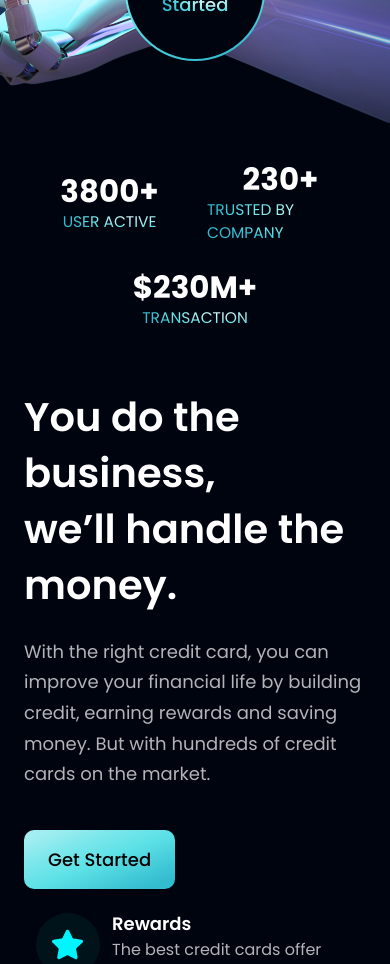
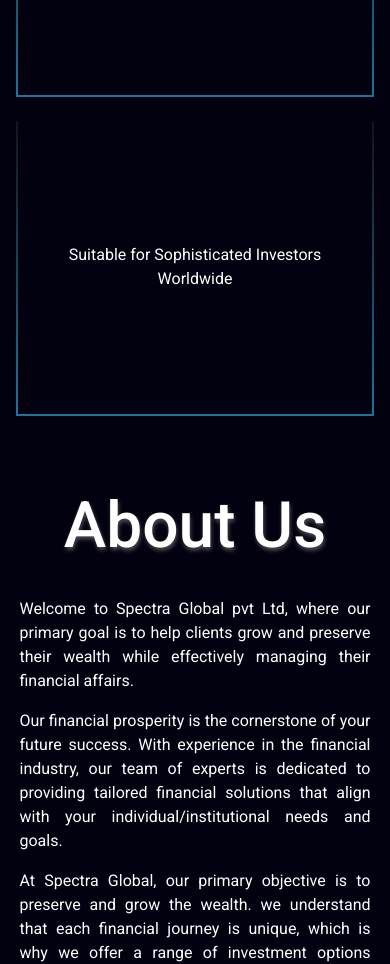
Before and after one commit to rajaniyadav9969/spectra-global, a React (Create React App) app: page / in a window 390 px wide. Shown: the part 1020-1984 px from the top of the page. Built offline with nearby package versions, Linux system fonts and the light colour scheme.

Commit message:
update spectra global

```diff
--- a/public/index.html
+++ b/public/index.html
@@ -2,20 +2,23 @@
 <html lang="en">
   <head>
     <meta charset="utf-8" />
-    <link rel="icon" href="%PUBLIC_URL%/hoobank.svg" />
+    <link rel="icon" href="%PUBLIC_URL%/sm-logo.png" />
     <meta name="viewport" content="width=device-width, initial-scale=1" />
     <meta name="theme-color" content="#000000" />
     <meta
       name="description"
       content="Web site created using create-react-app"
     />
-    <link rel="apple-touch-icon" href="%PUBLIC_URL%/hoobank.svg" />
+    <link rel="apple-touch-icon" href="%PUBLIC_URL%/sm-logo.png" />
+    <link href="https://fonts.googleapis.com/css2?family=Nunito:ital@1&family=Roboto:wght@100;200;300;400;500;700;900&display=swap" rel="stylesheet">
+
+
+    <script src="http://ajax.googleapis.com/ajax/libs/jquery/1.7.1/jquery.min.js" type="text/javascript"></script>
     <!--
       manifest.json provides metadata used when your web app is installed on a
       user's mobile device or desktop. See https://developers.google.com/web/fundamentals/web-app-manifest/
     -->
-    <link rel="manifest" href="%PUBLIC_URL%/hoobank.svg" />
-    <link href="https://fonts.googleapis.com/css2?family=Poppins:wght@100;200;300;400;500;600;700;800;900&family=Roboto:wght@100;300;400;500;700;900&display=swap" rel="stylesheet">
+    <link rel="manifest" href="%PUBLIC_URL%/manifest.json" />
     <!--
       Notice the use of %PUBLIC_URL% in the tags above.
       It will be replaced with the URL of the `public` folder during the build.
@@ -25,7 +28,7 @@
       work correctly both with client-side routing and a non-root public URL.
       Learn how to configure a non-root public URL by running `npm run build`.
     -->
-    <title>HooBank</title>
+    <title>Spectra Global</title>
   </head>
   <body>
     <noscript>You need to enable JavaScript to run this app.</noscript>
--- a/src/App.css
+++ b/src/App.css
@@ -1,5 +1,6 @@
-/* .App {
-  text-align: center;
+.App {
+  /* text-align: center; */
+  /* position: relative; */
 }
 
 .App-logo {
@@ -32,7 +33,49 @@
   from {
     transform: rotate(0deg);
   }
+
   to {
     transform: rotate(360deg);
   }
+}
+
+/* .sliderSection {
+  width: 30%;
+  margin: 0 auto;
 } */
+
+/* .sliderSection h3 {
+  width: 10%;
+  margin: 0 auto;
+} */
+
+/* .sliderff {
+  padding: 7px;
+} */
+
+*::-webkit-scrollbar {
+  width: 5px;
+  cursor: pointer;
+  height: 5px;
+  /* border-radius: 0.3rem; */
+}
+
+/* background of the scrollbar except button or resizer */
+*::-webkit-scrollbar-track {
+  background-color:  #a19f9f;
+  border-radius: 0.3rem;
+  cursor: pointer;
+  /* box-shadow: inset 0 0 5px rgba(255, 255, 255, 0.5); */
+}
+
+/* scrollbar itself */
+*::-webkit-scrollbar-thumb {
+  border-radius: 0.3rem;
+  cursor: pointer;
+  background: linear-gradient(310deg, rgb(33, 82, 255), rgb(33, 212, 253)) !important
+}
+
+*::-webkit-scrollbar-thumb:hover {
+  /* background-color: #a0a0a5; */
+  cursor: pointer;
+}
--- a/src/App.js
+++ b/src/App.js
@@ -1,52 +1,59 @@
 import { useEffect } from 'react';
-import Home from './Components/HomeComp/Home';
-import NavBar from './Components/NavBar/NavBar';
-import FeatureComp from './Components/Features/FeatureComp';
-import Product from './Components/Product/Product';
-import CardDeal from './Components/CardDeal/CardDeal';
-import Client from './Components/Client/Client';
-import Footer from './Components/Footer/Footer';
-import "bootstrap/dist/css/bootstrap.min.css"
+import './App.css';
+import "bootstrap/dist/css/bootstrap.min.css";
+import themecss from './JSON/theme_css.json'
+import { Header } from './Components/Pages/Header';
+import { Route, Routes } from 'react-router-dom';
+import OurServices from './Components/Pages/OurServices/OurServices';
+import { Home } from './Components/Pages/Home';
+import { AboutUs } from './Components/Pages/AboutUs';
+import AOS from 'aos';
 import 'aos/dist/aos.css';
-import AOS from 'aos';
+import './CSS/Dynamic.scss';
+import { Footer } from './Components/Pages/Footer';
+import { OurTeam } from './Components/Pages/OurTeam';
+import ContactUs from './Components/Pages/ContactUs/ContactUs';
+import { ScrollToTop } from './Components/ScrollToTop';
 
 function App() {
-  useEffect(() => {
+ useEffect(() => {
     AOS.init({once: false});
     setTimeout(()=>{
       AOS.refresh();
-    }, 2000)
+    }, 1500)
   }, []);
+
+  var root = document.documentElement
+  let gcs = getComputedStyle(root)
+  let jsonKeyObj = themecss && Object?.keys(themecss)
+  let mappedrootArry = () => {
+    jsonKeyObj?.map((elem, ind) => {
+      const elemval = themecss[elem]
+      const elemvalKeysArr = Object.keys(elemval)
+      return (elemvalKeysArr?.map((key, i) => {
+        return root.style.setProperty(`--${[key]}`, `${elemval[key]}`)
+      }))
+    })
+  }
+  useEffect(() => {
+    mappedrootArry()
+  }, [])
+
   return (
-    <div className="App " style={{}}>
-      {/* <header className="App-header">
-        <img src={logo} className="App-logo" alt="logo" />
-        <p>
-          Edit <code>src/App.js</code> and save to reload.
-        </p>
-        <a
-          className="App-link"
-          href="https://reactjs.org"
-          // target="_blank"
-          // rel="noopener noreferrer"
-        >
-          Learn React
-        </a>
-      </header> */}
-      <NavBar />
-      <Home />
-      <div className="containers">
-        <FeatureComp />
-        <Product/>
-        <CardDeal/>
-        <Client/>
-        <Footer/>
-      </div>
+    <div className="App">
+      <Header/>
+      <ScrollToTop>
+      <Routes>
+        <Route path="/" element={<Home/>}/>
+        <Route path="/about-us" element={<AboutUs/>}/>
+        <Route path="/our-services" element={<OurServices/>}/>
+        <Route path="/our-team" element={<OurTeam/>}/>
+        <Route path="/contact-us" element={<ContactUs/>}/>
+      </Routes>
+      </ScrollToTop>
+      <Footer/>
     </div>
   );
 }
 
 export default App;
-
-
-// https://github.com/adrianhajdin/project_hoobank/tree/main
--- a/src/index.css
+++ b/src/index.css
@@ -1,25 +1,18 @@
 body {
   margin: 0;
-  font-family: 'Poppins', sans-serif !important;
-  -webkit-font-smoothing: antialiased;
-  -moz-osx-font-smoothing: grayscale;
-  background:rgb(0 4 15 / 1) !important;
-  overflow-x: hidden;
+  /* font-family: -apple-system, BlinkMacSystemFont, 'Segoe UI', 'Roboto', 'Oxygen',
+    'Ubuntu', 'Cantarell', 'Fira Sans', 'Droid Sans', 'Helvetica Neue',
+    sans-serif; */
+  /* -webkit-font-smoothing: antialiased;
+  -moz-osx-font-smoothing: grayscale; */
+  background: #010110 !important;
+  font-family: 'Roboto', Sans-serif !important;
+  /* font-family: 'Nunito', sans-serif !important; */
+/* font-family: 'Roboto', sans-serif !important; */
 
 }
 
-code {
-  font-family: 'Poppins', sans-serif;
-}
-.containers{
-  /* padding-top: 4rem; */
-  max-width: 1380px;
-  margin: 0 auto !important;
-  width: 100%;
-}
-@media screen and (max-width: 768px) {
-  .containers{
-    padding-left: 1.5rem ;
-    padding-right: 1.5rem ;
-  }
-}
+/* code {
+  font-family: source-code-pro, Menlo, Monaco, Consolas, 'Courier New',
+    monospace;
+} */
--- a/src/index.js
+++ b/src/index.js
@@ -1,17 +1,19 @@
 import React from 'react';
-import ReactDOM from 'react-dom/client';
 import './index.css';
 import App from './App';
 import reportWebVitals from './reportWebVitals';
+import { Provider } from 'react-redux';
+import { SpectraStore } from './Components/Redux';
+import { BrowserRouter } from 'react-router-dom';
+import { createRoot } from 'react-dom/client';
+const container = document.getElementById('root');
+const root = createRoot(container);
 
-const root = ReactDOM.createRoot(document.getElementById('root'));
 root.render(
-  <React.StrictMode>
-    <App />
-  </React.StrictMode>
+  <BrowserRouter>
+    <Provider store={SpectraStore}>
+      <App />
+    </Provider>
+  </BrowserRouter>
 );
-
-// If you want to start measuring performance in your app, pass a function
-// to log results (for example: reportWebVitals(console.log))
-// or send to an analytics endpoint. Learn more: https://bit.ly/CRA-vitals
 reportWebVitals();
```
Also changed, not shown: package.json (+22 -7 lines), 1 other file (tests, documents, lock files or other folders).
